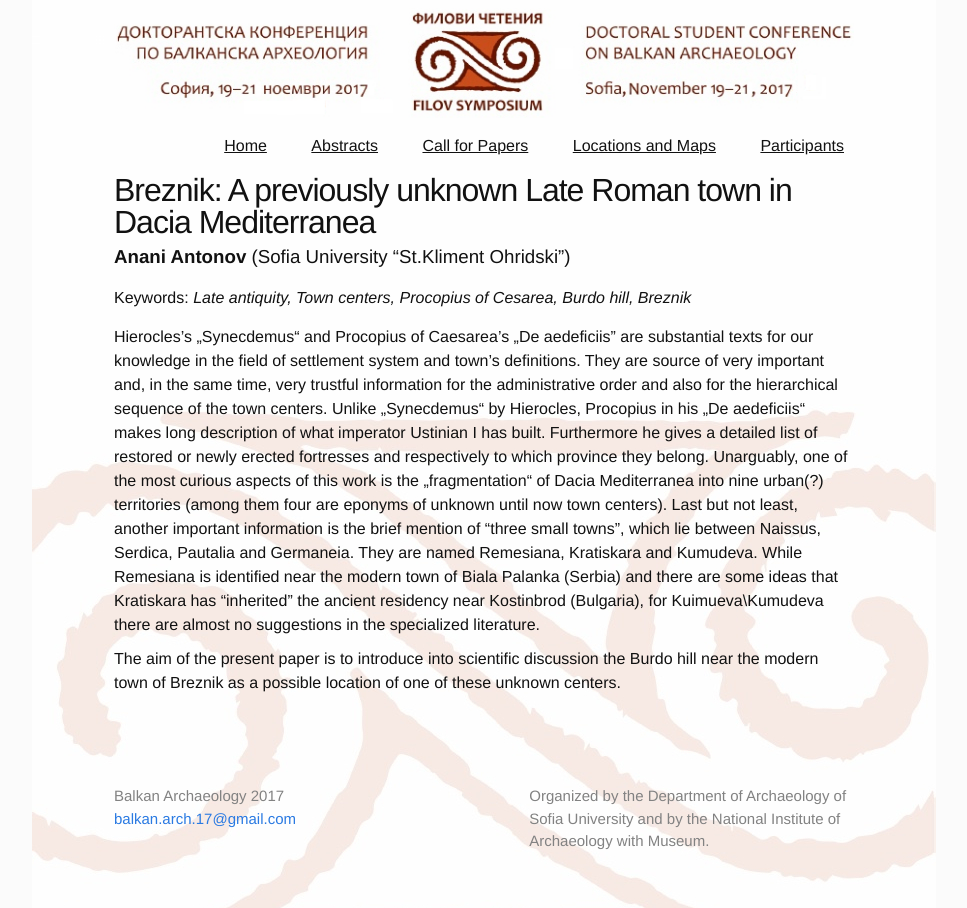
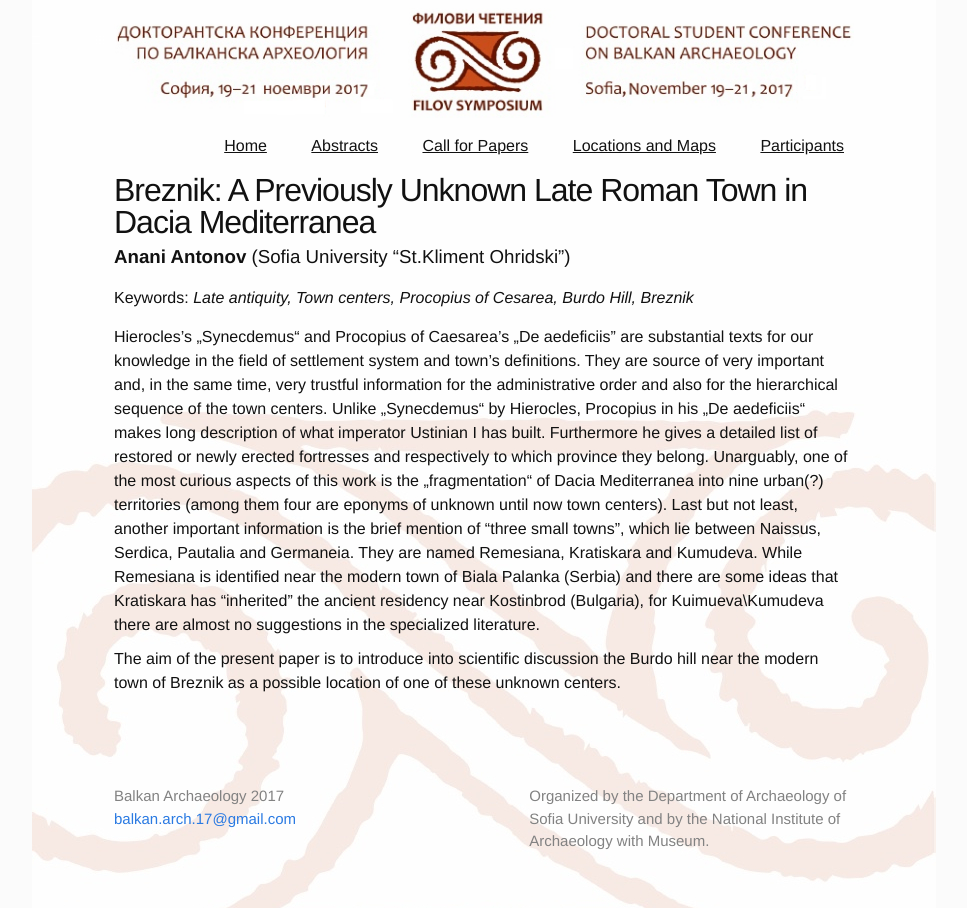
Before and after one commit to balkan-archaeology/balkan-archaeology.github.io, a Jekyll site: the page built from _abstracts_2017/anani-antonov.md, in a window 1280 px wide. Shown: the whole page, without its empty margins (156-1123 px from the left). Built offline with Jekyll 4.4.1, drawn with Linux system fonts in a browser that asks for light colours.

Commit message:
Fix typo.

```diff
--- a/_abstracts_2017/anani-antonov.md
+++ b/_abstracts_2017/anani-antonov.md
@@ -1,7 +1,7 @@
 ---
 layout: abstract
 
-title: "Breznik: A previously unknown Late Roman town in Dacia
+title: "Breznik: A Previously Unknown Late Roman Town in Dacia
        Mediterranea"
 
 author: "Anani Antonov"
@@ -9,7 +9,7 @@ author: "Anani Antonov"
 institution: "Sofia University “St.Kliment Ohridski”"
 
 keywords: "Late antiquity, Town centers, Procopius of Cesarea, Burdo
-          hill, Breznik"
+          Hill, Breznik"
 ---
 
 Hierocles’s „Synecdemus“ and Procopius of Caesarea’s „De aedeficiis”
```
Also changed, not shown: _abstracts_2017/denitsa-ilieva.md (+2 -1 lines).
